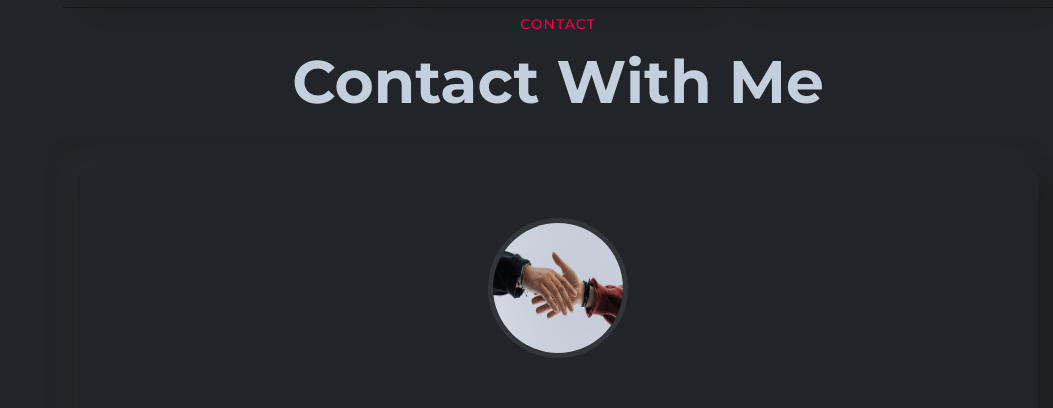
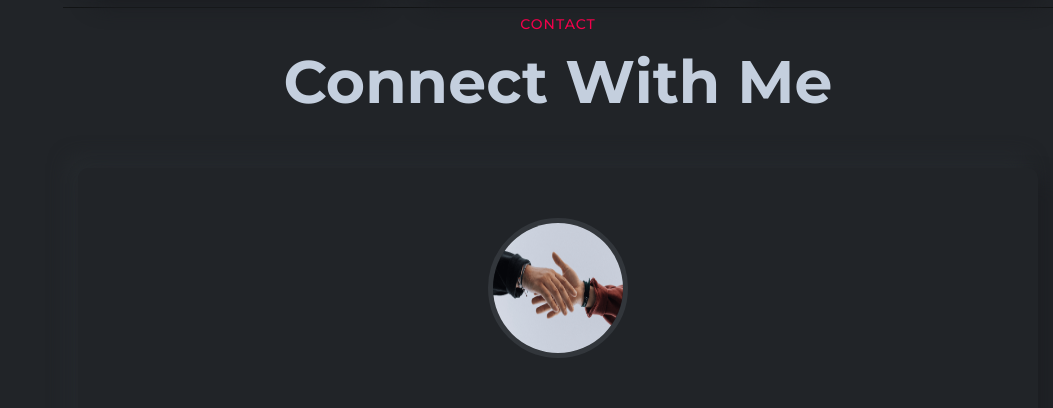
Before and after one commit to shaswata965/Anjumand-Portfolio, a plain HTML site: page index.html in a window 1280 px wide. Shown: the part 5339-5747 px from the top of the page, without its empty margins (227-1280 px from the left). Drawn offline with Linux system fonts and the light colour scheme; files whose address does not match are found by name.

Commit message:
Minor Update3

```diff
--- a/index.html
+++ b/index.html
@@ -955,7 +955,7 @@
                     <div class="col-lg-12">
                         <div class="section-title text-center">
                             <span class="subtitle">Contact</span>
-                            <h2 class="title">Contact With Me</h2>
+                            <h2 class="title">Connect With Me</h2>
                         </div>
                     </div>
                 </div>
```
